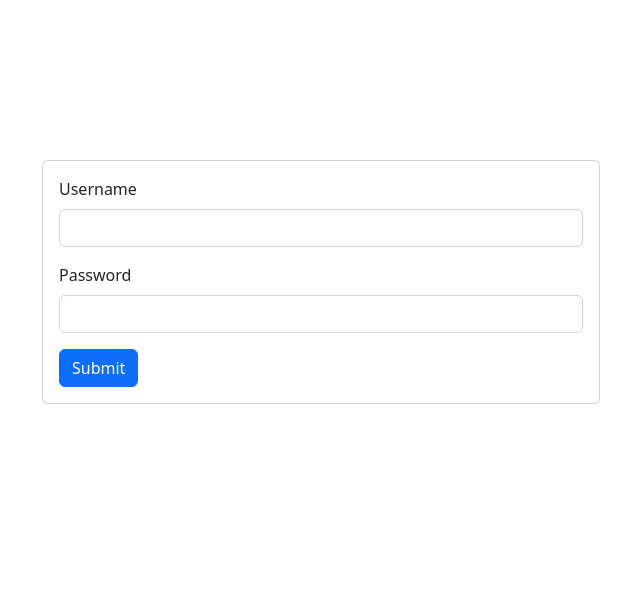
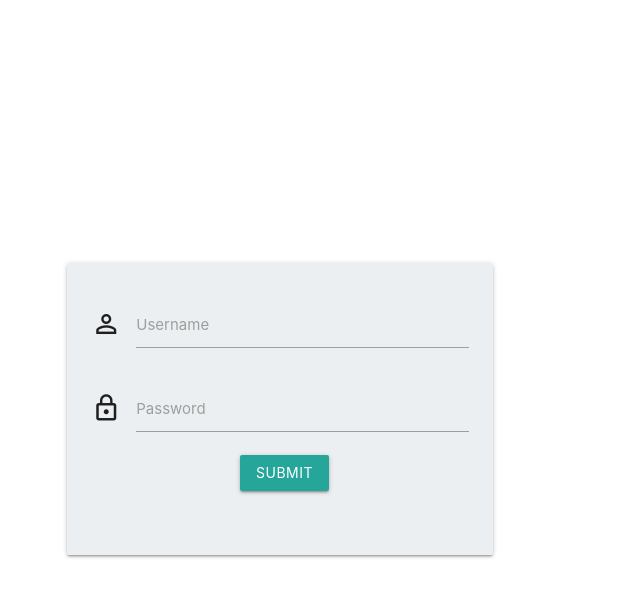
Before and after one commit to rohan-97/group-chat, a Flask app: page / in a window 1280 px wide. Shown: the top 597 px of the page, without its empty margins (360-1000 px from the left). Run offline with Flask 2, Linux system fonts and the light colour scheme.

Commit message:
Migrating to materialize CSS and adding dashboard page

```diff
--- /dev/null
+++ b/chat_app/static/global.css
@@ -0,0 +1,7 @@
+button#login-button {
+    margin-left: 40%;
+    margin-right: 40%;
+}
+div#card-row {
+    margin-top: 17em;
+}
--- a/chat_app/static/style.css
+++ /dev/null
@@ -1,9 +0,0 @@
-div#login_box {
-    width: 50%;
-    margin-left: 20em;
-    margin-right: 20em;
-    margin-top: 10em;
-}
-div#flask-flash {
-    margin-top: 10px;
-}
--- a/chat_app/templates/base.html
+++ b/chat_app/templates/base.html
@@ -5,26 +5,33 @@
     <meta http-equiv="X-UA-Compatible" content="IE=edge">
     <meta name="viewport" content="width=device-width, initial-scale=1.0">
     <title>{% block title %}{% endblock %}</title>
-    <link href="https://cdn.jsdelivr.net/npm/bootstrap@5.2.0-beta1/dist/css/bootstrap.min.css" rel="stylesheet" integrity="sha384-0evHe/X+R7YkIZDRvuzKMRqM+OrBnVFBL6DOitfPri4tjfHxaWutUpFmBp4vmVor" crossorigin="anonymous">
-    <link rel="stylesheet" href="{{ url_for('static', filename='style.css') }}">
+    <!-- Compiled and minified CSS -->
+    <link rel="stylesheet" href="https://cdnjs.cloudflare.com/ajax/libs/materialize/1.0.0/css/materialize.min.css">
+    <link href="https://fonts.googleapis.com/icon?family=Material+Icons" rel="stylesheet">
+    <link rel="stylesheet" href="{{ url_for('static', filename='global.css') }}">
     {% block head %}{% endblock %}
 </head>
-<body>
+<body onload="flashMessage()"">
     <div class="container">
+        <script>
+        function flashMessage() {
+        notif = [];
         {% with messages = get_flashed_messages(with_categories=true) %}
             {% if messages %}
                 {% for category, msg in messages %}
-                    <div class="alert alert-{{category}} alert-dismissible" id="flask-flash" role="alert">
-                        {{msg}}
-                        <button type="button" class="btn-close" data-bs-dismiss="alert" aria-label="Close"></button>
-                    </div>
+                    notif.push("{{msg}}");
                 {% endfor %}
             {% endif %}
         {% endwith %}
+        console.log(notif)
+        notif.forEach(val => M.toast({html:val}))
+        }
+        </script>
 
         {% block body %}
         {% endblock %}
     </div>
-    <script src="https://cdn.jsdelivr.net/npm/bootstrap@5.2.0-beta1/dist/js/bootstrap.bundle.min.js" integrity="sha384-pprn3073KE6tl6bjs2QrFaJGz5/SUsLqktiwsUTF55Jfv3qYSDhgCecCxMW52nD2" crossorigin="anonymous"></script>
+    <!-- Compiled and minified JavaScript -->
+    <script src="https://cdnjs.cloudflare.com/ajax/libs/materialize/1.0.0/js/materialize.min.js"></script>
 </body>
 </html>
--- a/chat_app/templates/login.html
+++ b/chat_app/templates/login.html
@@ -2,7 +2,7 @@
 {% block title %}You Shall Not Pass{% endblock %}
 
 {% block body %}
-<div class="card" id="login_box">
+<!-- <div class="card" id="login_box">
     <div class="card-body">
         <form method="POST">
             <div class="mb-3">
@@ -16,5 +16,32 @@
             <button type="submit" class="btn btn-primary">Submit</button>
         </form>
     </div>
-</div>
+</div> -->
+
+<div class="row" id="card-row">
+    <div class="col m3 s0"></div>
+    <div class="col s12 m6">
+      <div class="card-panel blue-grey lighten-5">
+            <div class="row">
+                <form class="col s12" method="POST">
+                  <div class="row">
+                    <div class="input-field col s12 ">
+                      <i class="material-icons prefix">person_outline</i>
+                      <input id="icon_prefix" type="text" name="username" class="validate">
+                      <label for="icon_prefix">Username</label>
+                    </div>
+                    <div class="input-field col s12 ">
+                      <i class="material-icons prefix">lock_outline</i>
+                      <input id="password_input" type="password" name="password">
+                      <label for="password_input">Password</label>
+                    </div>
+                    <button class="btn waves-effect waves-light" id="login-button" type="submit" name="action">Submit
+                        <i class="material-icons right">send</i>
+                    </button>
+                  </div>
+                </form>
+              </div>
+      </div>
+    </div>
+  </div>
 {% endblock %}
```
Also changed, not shown: chat_app/templates/dashboard.html (+40 -0 lines), chat_app/templates/new_group.html (added, +8 -0 lines).
